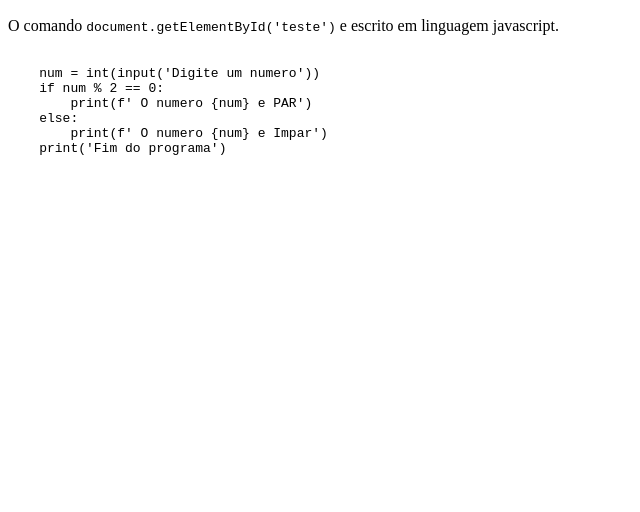
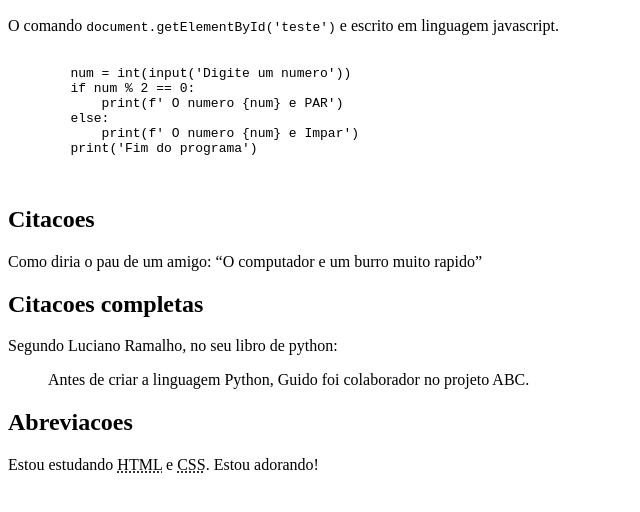
Before and after one commit to Willians-Sousa/html-css, a plain HTML site: page exercicios/ex009/index.html in a window 1280 px wide. Shown: the part 110-622 px from the top of the page, without its empty margins (0-640 px from the left). Drawn offline with Linux system fonts and the light colour scheme.

Commit message:
Finalizado ex009

```diff
--- a/exercicios/ex009/index.html
+++ b/exercicios/ex009/index.html
@@ -20,5 +20,12 @@
         print('Fim do programa')
         </code>
     </pre>
+    <h2>Citacoes</h2>
+    <p>Como diria o pau de um amigo: <q>O computador e um burro muito rapido</q></p>
+    <h2>Citacoes completas</h2>
+    <p>Segundo Luciano Ramalho, no seu libro de python:</p>
+    <Blockquote cite="https://www.google.com.br/books/edition/Python_fluente/XqbfCgAAQBAJ?hl=pt-BR&gbpv=1&dq=python&printsec=frontcover">Antes de criar a linguagem Python, Guido foi colaborador no projeto ABC.</Blockquote>
+    <h2>Abreviacoes</h2>
+    <p>Estou estudando <abbr title="HyperText Markup">HTML</abbr> e <abbr title="Cascading Style Sheets">CSS</abbr>. Estou adorando!</p>
 </body>
 </html>
```
Lines whose indentation alone changed are shown as unchanged.
